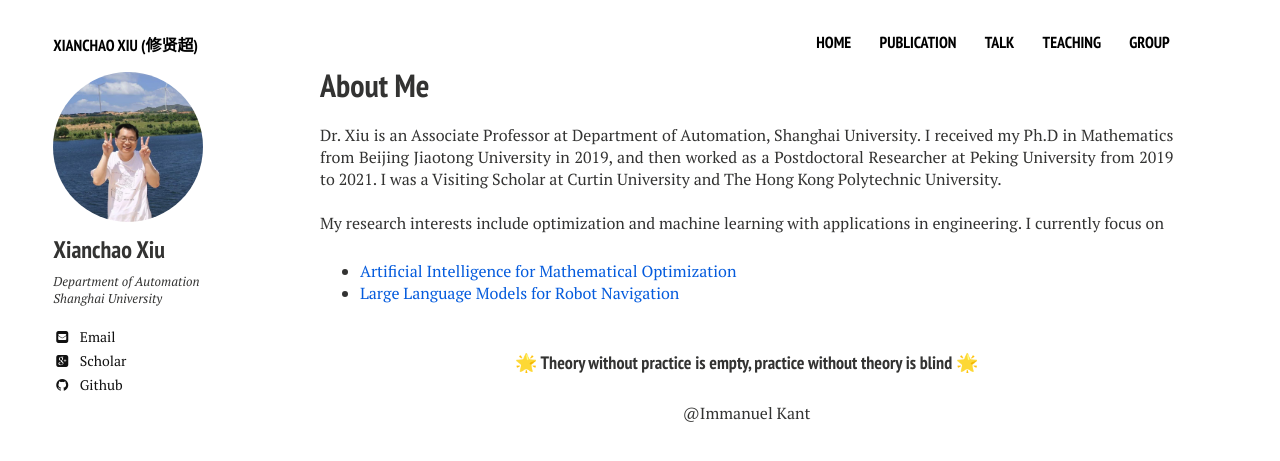
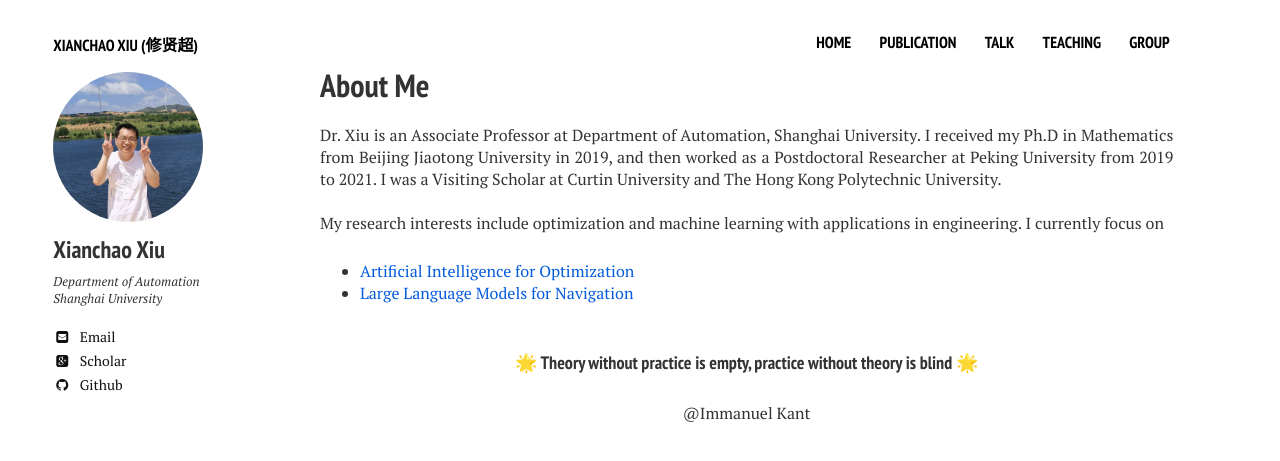
Before and after one commit to xianchaoxiu/xianchaoxiu.github.io, a Jekyll site: the page built from index.md, in a window 1280 px wide. Shown: the top 461 px of the page. Built offline with Jekyll 4.4.1, drawn with Linux system fonts in a browser that asks for light colours; nearby versions of some CDN libraries.

Commit message:
Update home2.html

```diff
--- a/_layouts/home2.html
+++ b/_layouts/home2.html
@@ -35,8 +35,8 @@
 	 My research interests include optimization and machine learning with applications in engineering.
 	 I currently focus on
    <ul>
-      <li> <a href="https://github.com/xianchaoxiu/AI4MO" class="textlink" target="_blank">Artificial Intelligence for Mathematical Optimization</a> </li>
-      <li> <a href="https://github.com/xianchaoxiu/LLM4RN" class="textlink" target="_blank">Large Language Models for Robot Navigation</a> </li> <br>
+      <li> <a href="https://github.com/xianchaoxiu/AI4OPT" class="textlink" target="_blank">Artificial Intelligence for Optimization</a> </li>
+      <li> <a href="https://github.com/xianchaoxiu/LLM4NAV" class="textlink" target="_blank">Large Language Models for Navigation</a> </li> <br>
     </ul>
 
 
```
